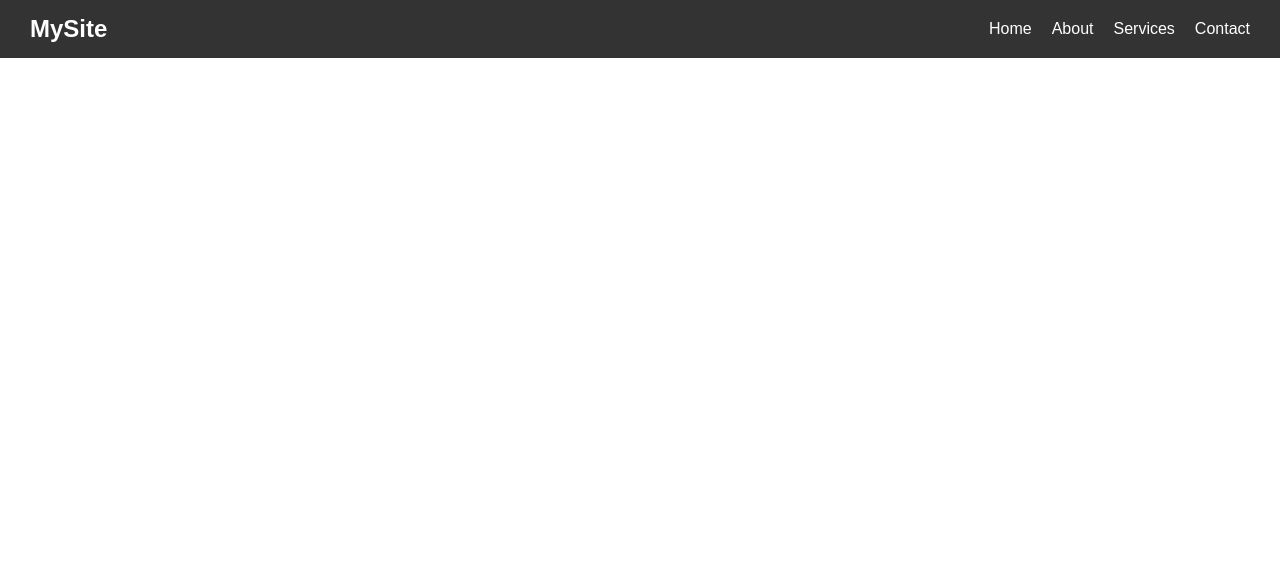
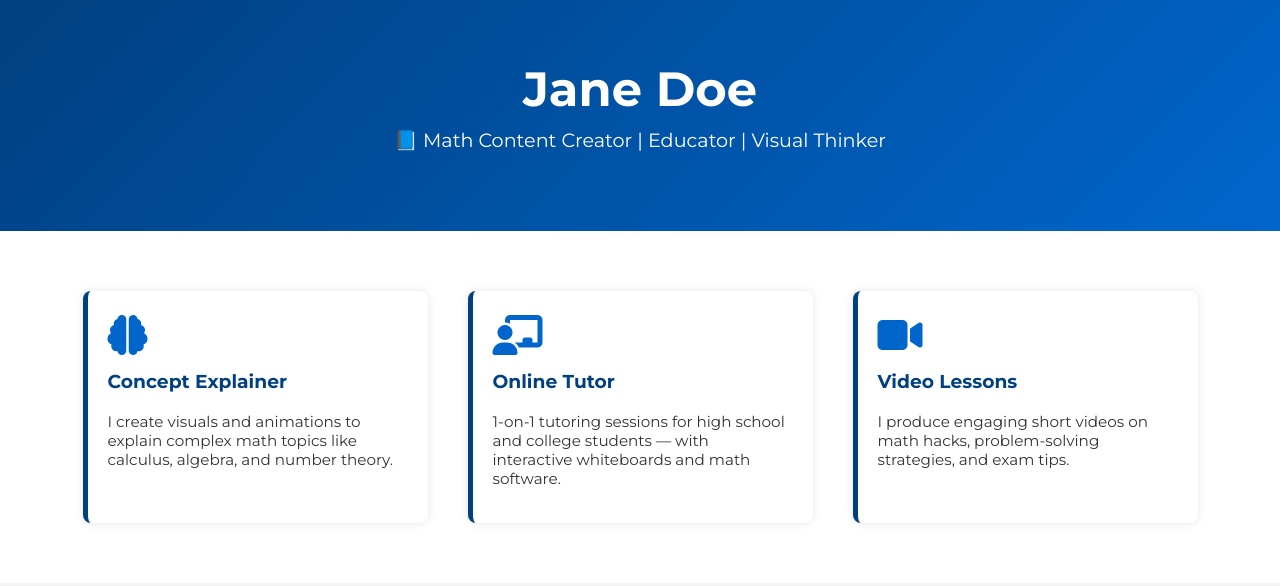
Before and after one commit to Duajeeeya/Math-Logic, a plain HTML site: page index.html in a window 1280 px wide. Drawn offline with Linux system fonts and the light colour scheme.

Commit message:
Add files via upload

```diff
--- a/index.html
+++ b/index.html
@@ -1,99 +1,112 @@
 <!DOCTYPE html>
 <html lang="en">
 <head>
-  <meta charset="UTF-8">
-  <title>Header with Menu</title>
+  <meta charset="UTF-8" />
+  <meta name="viewport" content="width=device-width, initial-scale=1.0"/>
+  <title>Math Content Creator</title>
+  <link href="https://fonts.googleapis.com/css2?family=Montserrat:wght@400;700&display=swap" rel="stylesheet">
   <style>
-    * {
+    body {
       margin: 0;
-      padding: 0;
-      box-sizing: border-box;
-    }
-
-    body {
-      font-family: Arial, sans-serif;
+      font-family: 'Montserrat', sans-serif;
+      background: #f4f4f4;
+      color: #333;
     }
 
     header {
-      background-color: #333;
-      color: #fff;
-      display: flex;
-      justify-content: space-between;
-      align-items: center;
-      padding: 15px 30px;
+      background: linear-gradient(135deg, #004080, #0066cc);
+      color: white;
+      text-align: center;
+      padding: 60px 20px;
     }
 
-    .logo {
-      font-size: 24px;
-      font-weight: bold;
+    header h1 {
+      font-size: 3em;
+      margin: 0;
     }
 
-    nav ul {
-      list-style: none;
-      display: flex;
-      gap: 20px;
+    header p {
+      font-size: 1.2em;
+      margin-top: 10px;
     }
 
-    nav ul li a {
-      color: #fff;
-      text-decoration: none;
-      font-size: 16px;
-      transition: color 0.3s;
+    .hero {
+      display: flex;
+      flex-wrap: wrap;
+      justify-content: center;
+      padding: 40px 20px;
+      background: white;
     }
 
-    nav ul li a:hover {
-      color: #00aced;
+    .feature {
+      flex: 1 1 300px;
+      max-width: 300px;
+      background: #fff;
+      margin: 20px;
+      padding: 20px;
+      border-left: 5px solid #004080;
+      box-shadow: 0 0 10px rgba(0,0,0,0.1);
+      border-radius: 8px;
+      transition: transform 0.3s;
     }
 
-    /* Responsive for smaller screens */
-    @media (max-width: 600px) {
-      nav ul {
+    .feature:hover {
+      transform: scale(1.03);
+    }
+
+    .feature h3 {
+      color: #004080;
+      margin-top: 10px;
+    }
+
+    .feature p {
+      font-size: 0.95em;
+    }
+
+    .icon {
+      font-size: 40px;
+      margin-bottom: 10px;
+      color: #0066cc;
+    }
+
+    @media screen and (max-width: 768px) {
+      header h1 {
+        font-size: 2em;
+      }
+      .hero {
         flex-direction: column;
-        background-color: #444;
-        position: absolute;
-        top: 60px;
-        right: 0;
-        width: 200px;
-        display: none;
-        padding: 15px;
-      }
-
-      nav ul.show {
-        display: flex;
-      }
-
-      .menu-toggle {
-        display: block;
-        cursor: pointer;
+        align-items: center;
       }
     }
-
-    .menu-toggle {
-      display: none;
-      font-size: 24px;
-    }
   </style>
+  <script src="https://kit.fontawesome.com/a076d05399.js" crossorigin="anonymous"></script> <!-- For icons -->
 </head>
 <body>
 
-  <header>
-    <div class="logo">MySite</div>
-    <div class="menu-toggle" onclick="toggleMenu()">☰</div>
-    <nav>
-      <ul id="nav-list">
-        <li><a href="#">Home</a></li>
-        <li><a href="#">About</a></li>
-        <li><a href="#">Services</a></li>
-        <li><a href="#">Contact</a></li>
-      </ul>
-    </nav>
-  </header>
+<header>
+  <h1>Jane Doe</h1>
+  <p>📘 Math Content Creator | Educator | Visual Thinker</p>
+</header>
 
-  <script>
-    function toggleMenu() {
-      document.getElementById("nav-list").classList.toggle("show");
-    }
-  </script>
+<section class="hero">
+  <div class="feature">
+    <div class="icon"><i class="fas fa-brain"></i></div>
+    <h3>Concept Explainer</h3>
+    <p>I create visuals and animations to explain complex math topics like calculus, algebra, and number theory.</p>
+  </div>
+
+  <div class="feature">
+    <div class="icon"><i class="fas fa-chalkboard-teacher"></i></div>
+    <h3>Online Tutor</h3>
+    <p>1-on-1 tutoring sessions for high school and college students — with interactive whiteboards and math software.</p>
+  </div>
+
+  <div class="feature">
+    <div class="icon"><i class="fas fa-video"></i></div>
+    <h3>Video Lessons</h3>
+    <p>I produce engaging short videos on math hacks, problem-solving strategies, and exam tips.</p>
+  </div>
+</section>
 
 </body>
 </html>
```
